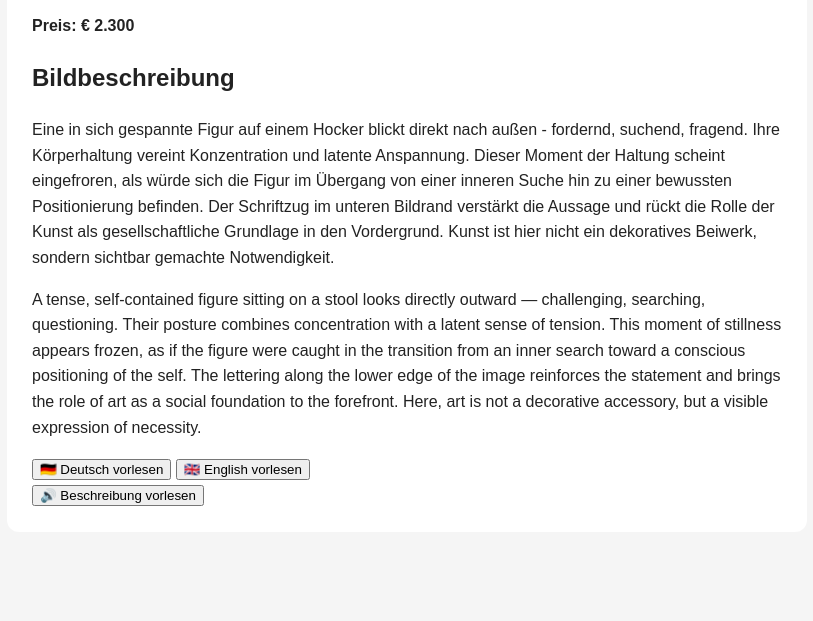
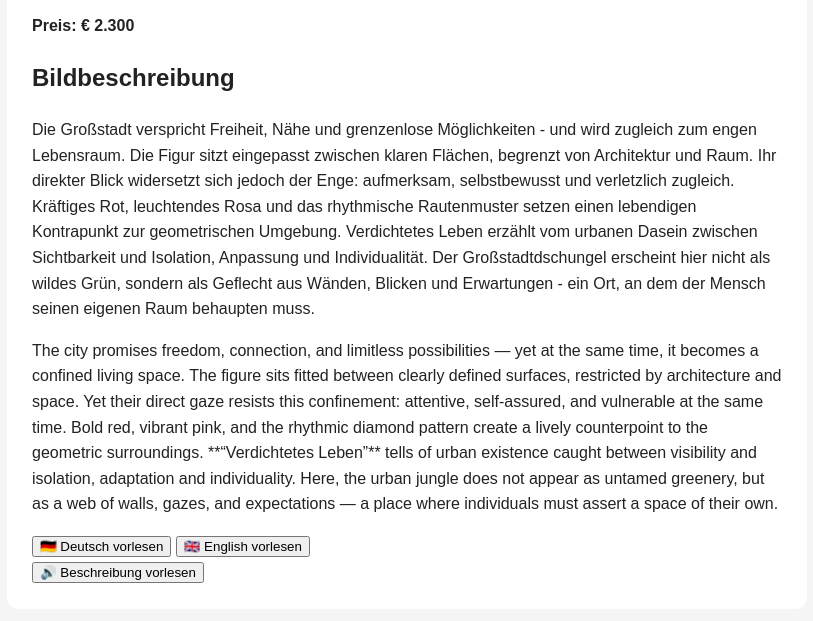
Before and after one commit to aKinstlarin/Versandbereit, a plain HTML site: page index.html in a window 1280 px wide. Shown: the part 737-1358 px from the top of the page, without its empty margins (233-1046 px from the left). Before the commit the page ends 1294 px from the top, so only its background shows below. Drawn offline with Linux system fonts and the light colour scheme.

Commit message:
Revise image descriptions in index.html
Updated descriptions in German and English sections to reflect new text about urban life and art's role in society.

```diff
--- a/index.html
+++ b/index.html
@@ -50,23 +50,17 @@
     <h2>Bildbeschreibung</h2>
 
 <div id="deutsch">
-  <p>Eine in sich gespannte Figur auf einem Hocker blickt direkt nach außen - fordernd, suchend, fragend. Ihre Körperhaltung vereint Konzentration und latente Anspannung.
+  <p>Die Großstadt verspricht Freiheit, Nähe und grenzenlose Möglichkeiten - und wird zugleich zum engen Lebensraum. Die Figur sitzt eingepasst zwischen klaren Flächen, begrenzt von Architektur und Raum. Ihr direkter Blick widersetzt sich jedoch der Enge: aufmerksam,
+selbstbewusst und verletzlich zugleich.
 
-Dieser Moment der Haltung scheint eingefroren, als würde sich die Figur im Übergang von einer inneren Suche hin zu einer bewussten Positionierung befinden.
-
-Der Schriftzug im unteren Bildrand verstärkt die Aussage und rückt die Rolle der Kunst als gesellschaftliche Grundlage in den Vordergrund.
-
-Kunst ist hier nicht ein dekoratives Beiwerk, sondern sichtbar gemachte Notwendigkeit.</p>
+Kräftiges Rot, leuchtendes Rosa und das rhythmische Rautenmuster setzen einen lebendigen Kontrapunkt zur geometrischen Umgebung. Verdichtetes Leben erzählt vom urbanen Dasein zwischen Sichtbarkeit und Isolation, Anpassung und Individualität. Der Großstadtdschungel
+erscheint hier nicht als wildes Grün, sondern als Geflecht aus Wänden, Blicken und Erwartungen - ein Ort, an dem der Mensch seinen eigenen Raum behaupten muss.</p>
 </div>
 
 <div id="englisch">
-  <p>A tense, self-contained figure sitting on a stool looks directly outward — challenging, searching, questioning. Their posture combines concentration with a latent sense of tension.
+  <p>The city promises freedom, connection, and limitless possibilities — yet at the same time, it becomes a confined living space. The figure sits fitted between clearly defined surfaces, restricted by architecture and space. Yet their direct gaze resists this confinement: attentive, self-assured, and vulnerable at the same time.
 
-This moment of stillness appears frozen, as if the figure were caught in the transition from an inner search toward a conscious positioning of the self.
-
-The lettering along the lower edge of the image reinforces the statement and brings the role of art as a social foundation to the forefront.
-
-Here, art is not a decorative accessory, but a visible expression of necessity.</p>
+Bold red, vibrant pink, and the rhythmic diamond pattern create a lively counterpoint to the geometric surroundings. **“Verdichtetes Leben”** tells of urban existence caught between visibility and isolation, adaptation and individuality. Here, the urban jungle does not appear as untamed greenery, but as a web of walls, gazes, and expectations — a place where individuals must assert a space of their own.</p>
 </div>
 
 <div>
```
